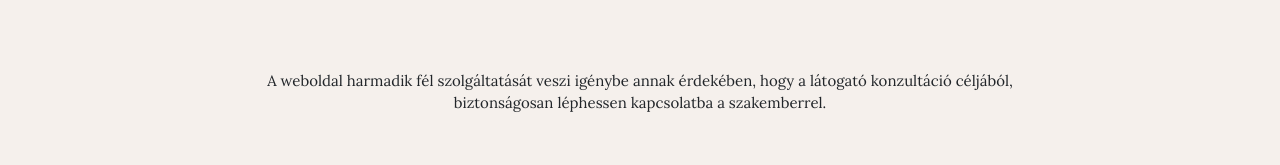
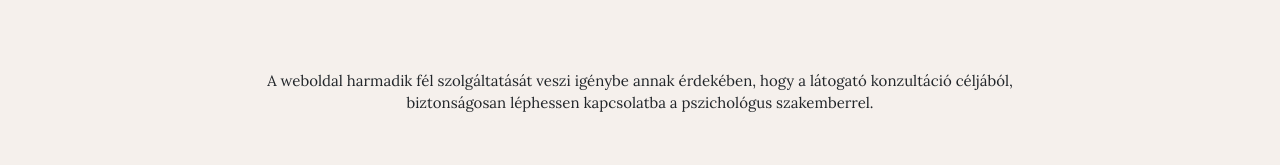
Before and after one commit to szarkavivien/szarkavivien.github.io, a plain HTML site: page index.html in a window 1280 px wide. Shown: the part 2478-2643 px from the top of the page. Drawn offline with Linux system fonts and the light colour scheme.

Commit message:
updated seo

```diff
--- a/index.html
+++ b/index.html
@@ -842,7 +842,7 @@ Az adatvédelmi perek elbírálása a törvényszék hatáskörébe tartozik. A
             <div class="container pb-5 pt-5 kapcsolat">
                 <h2 id="kapcsolat">Kapcsolat - időpont egyeztetés</h2>
                 <div id="cookieConsentChangeForContact" class="text-center">
-                    <div class="mt-5">A weboldal harmadik fél szolgáltatását veszi igénybe annak érdekében, hogy a látogató konzultáció céljából, biztonságosan léphessen kapcsolatba a szakemberrel.</div>
+                    <div class="mt-5">A weboldal harmadik fél szolgáltatását veszi igénybe annak érdekében, hogy a látogató konzultáció céljából, biztonságosan léphessen kapcsolatba a pszichológus szakemberrel.</div>
                     <button data-cc="c-settings" class="btn btn-primary mt-5 mb-5">Süti beállítások módosítása</button>
                 </div>
 
```
